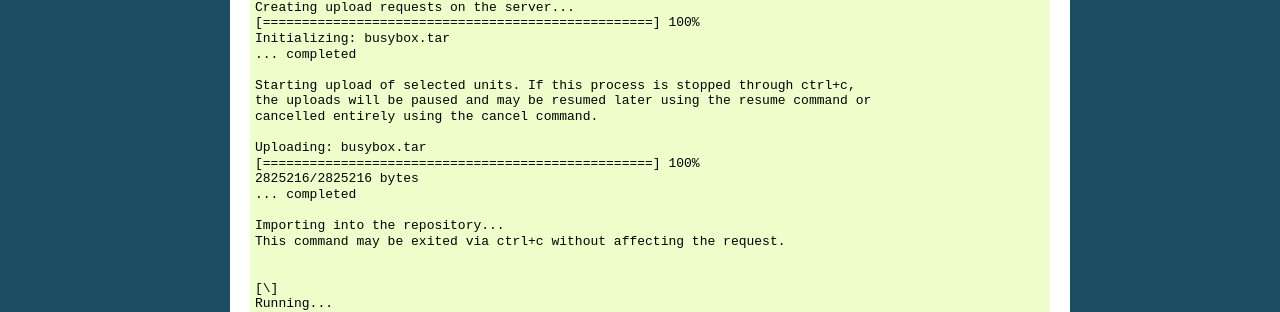
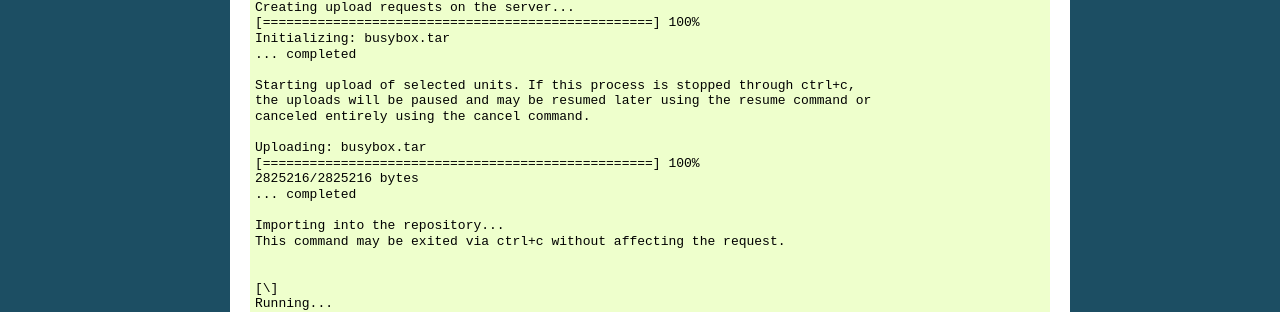
Before and after one commit to pulp/pulp_docker, a Sphinx documentation site: the page built from docs/user-guide/recipes.rst, in a window 1280 px wide and 1400 px high, scrolled down 293 px. Shown: the part 463-775 px from the top of the window. Built offline with Sphinx 7.4.7, drawn with Linux system fonts in a browser that asks for light colours; some of the changed text lies outside the part shown.

Commit message:
Fixing discrepancy "canceled" vs. "cancelled
closes #966
https://pulp.plan.io/issues/966

```diff
--- a/docs/user-guide/recipes.rst
+++ b/docs/user-guide/recipes.rst
@@ -49,7 +49,7 @@ Then create a pulp repository and run an upload command with ``pulp-admin``::
 
     Starting upload of selected units. If this process is stopped through ctrl+c,
     the uploads will be paused and may be resumed later using the resume command or
-    cancelled entirely using the cancel command.
+    canceled entirely using the cancel command.
 
     Uploading: busybox.tar
     [==================================================] 100%
@@ -110,7 +110,7 @@ and any ancestors of that image will not be imported::
 
     Starting upload of selected units. If this process is stopped through ctrl+c,
     the uploads will be paused and may be resumed later using the resume command or
-    cancelled entirely using the cancel command.
+    canceled entirely using the cancel command.
 
     Uploading: tutorial.tar
     [==================================================] 100%
```
